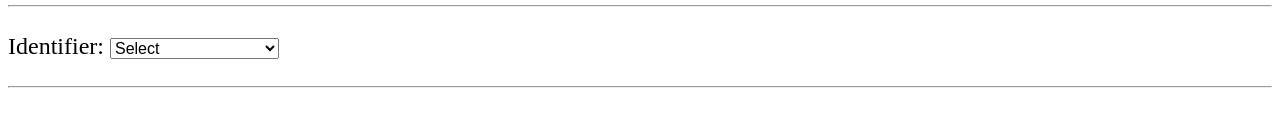
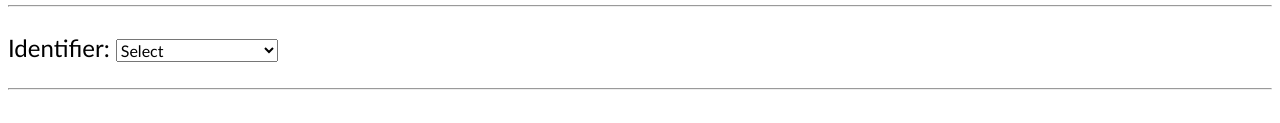
Before and after one commit to shaner77/WEB_A3, a plain HTML site: page main.html in a window 1280 px wide. Shown: the part 314-437 px from the top of the page. Drawn offline with nearby package versions, Linux system fonts and the light colour scheme.

Commit message:
updated formats

```diff
--- a/style.css
+++ b/style.css
@@ -10,11 +10,14 @@
 }
 
 label,
-input {
+input,
+h2 {
     font-size: 1.5em;
+    font-family:'Gill Sans', 'Gill Sans MT', Calibri, 'Trebuchet MS', sans-serif
 }
 select {
     font-size: 1em;
+    font-family:'Gill Sans', 'Gill Sans MT', Calibri, 'Trebuchet MS', sans-serif
 }
 
 #resultValue{
```
